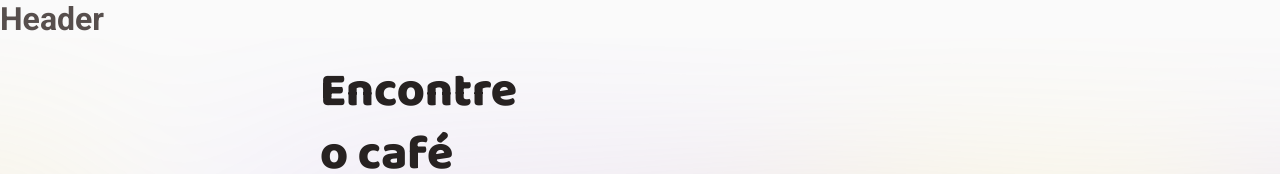
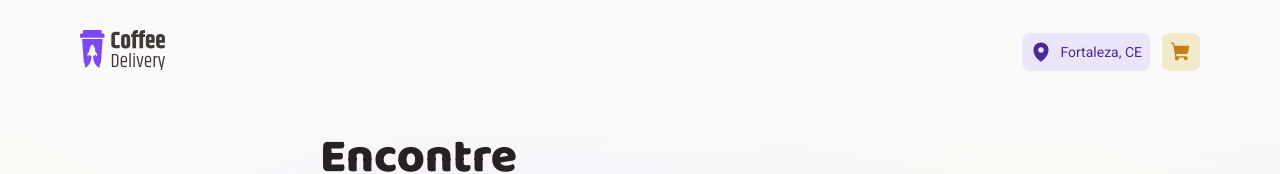
Before and after one commit to pdavinunes/coffee-delivery, a React (Vite) app: page / in a window 1280 px wide. Shown: the top 174 px of the page. Built offline with nearby package versions, Linux system fonts and the light colour scheme.

Commit message:
feat: add componente de header

```diff
--- a/src/components/Header/index.tsx
+++ b/src/components/Header/index.tsx
@@ -1,5 +1,37 @@
+import { MapPin, ShoppingCart } from 'phosphor-react'
+import {
+  CounterItensCart,
+  HeaderContainer,
+  LocationButton,
+  ShopButton,
+} from './styles'
+
+import logoCoffeeDelivery from '../../assets/logoCoffeeDelivery.svg'
+import { NavLink } from 'react-router-dom'
+import { CoffeeContext } from '../../contexts/CoffeeContext'
+import { useContext } from 'react'
+
 export function Header() {
+  const { cartCoffee } = useContext(CoffeeContext)
+  const value = cartCoffee.length
+
   return (
-    <h1>Header</h1>
+    <HeaderContainer>
+      <NavLink to="/" title="Home">
+        <img src={logoCoffeeDelivery} alt="" />
+      </NavLink>
+      <div>
+        <LocationButton>
+          <MapPin size={22} weight="fill" />
+          Fortaleza, CE
+        </LocationButton>
+        <NavLink to={value ? '/checkout' : '/'} title="Checkout">
+          <ShopButton>
+            <ShoppingCart size={22} weight="fill" />
+            {value ? <CounterItensCart>{value}</CounterItensCart> : <></>}
+          </ShopButton>
+        </NavLink>
+      </div>
+    </HeaderContainer>
   )
 }
--- a/src/components/Header/styles.ts
+++ b/src/components/Header/styles.ts
@@ -0,0 +1,66 @@
+import styled from 'styled-components'
+
+export const HeaderContainer = styled.header`
+  display: flex;
+  flex-direction: row;
+  align-items: center;
+  justify-content: space-between;
+  width: 70rem;
+  margin: 0 auto;
+
+  height: 6.5rem;
+
+  > div {
+    display: flex;
+  }
+`
+
+const BaseButton = styled.button`
+  border: none;
+  outline: none;
+  margin-left: 0.75rem;
+  padding: 0.5rem;
+  border-radius: 0.5rem;
+`
+
+export const LocationButton = styled(BaseButton)`
+  background-color: ${(props) => props.theme['purple-light']};
+  color: ${(props) => props.theme['purple-dark']};
+  gap: 0.5rem;
+  display: flex;
+  align-items: center;
+
+  font-size: 0.875rem;
+  line-height: 1.3;
+`
+
+export const ShopButton = styled(BaseButton)`
+  background-color: ${(props) => props.theme['yellow-light']};
+  color: ${(props) => props.theme['yellow-dark']};
+  display: flex;
+  cursor: pointer;
+  align-items: center;
+  position: relative;
+
+  &:focus {
+    outline: none;
+    box-shadow: 0 0 0 2px ${(props) => props.theme['yellow-dark']};
+  }
+`
+
+export const CounterItensCart = styled.span`
+  position: absolute;
+  top: -0.5rem;
+  right: -0.8rem;
+  background-color: ${(props) => props.theme['yellow-dark']};
+  color: ${(props) => props.theme.white};
+  width: 1.25rem;
+  height: 1.25rem;
+  border-radius: 50%;
+  display: flex;
+  align-items: center;
+  justify-content: center;
+  font-size: 0.75rem;
+  font-weight: bold;
+  line-height: 1.3;
+`
```
